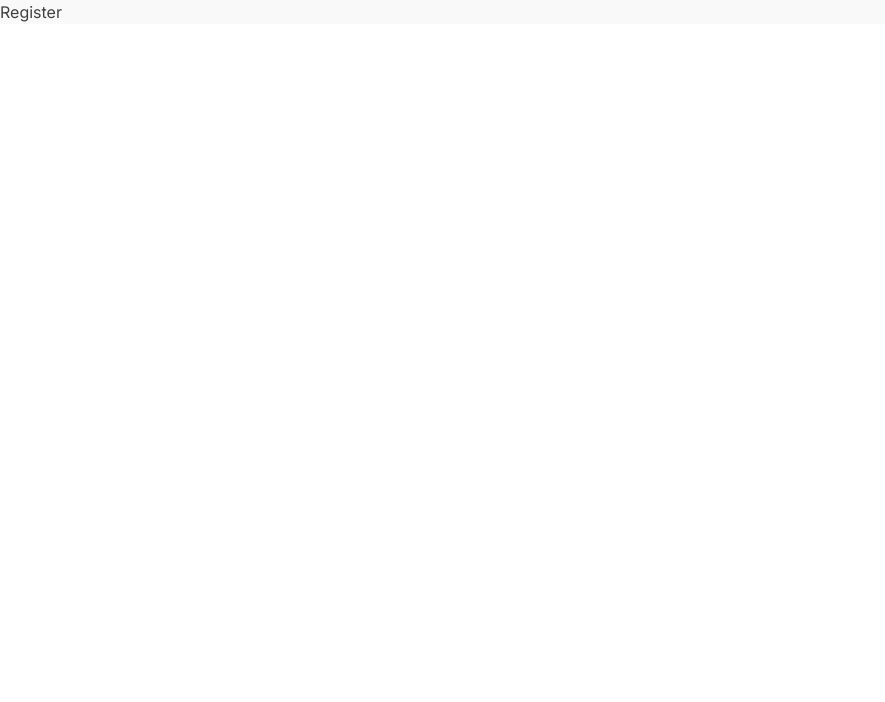
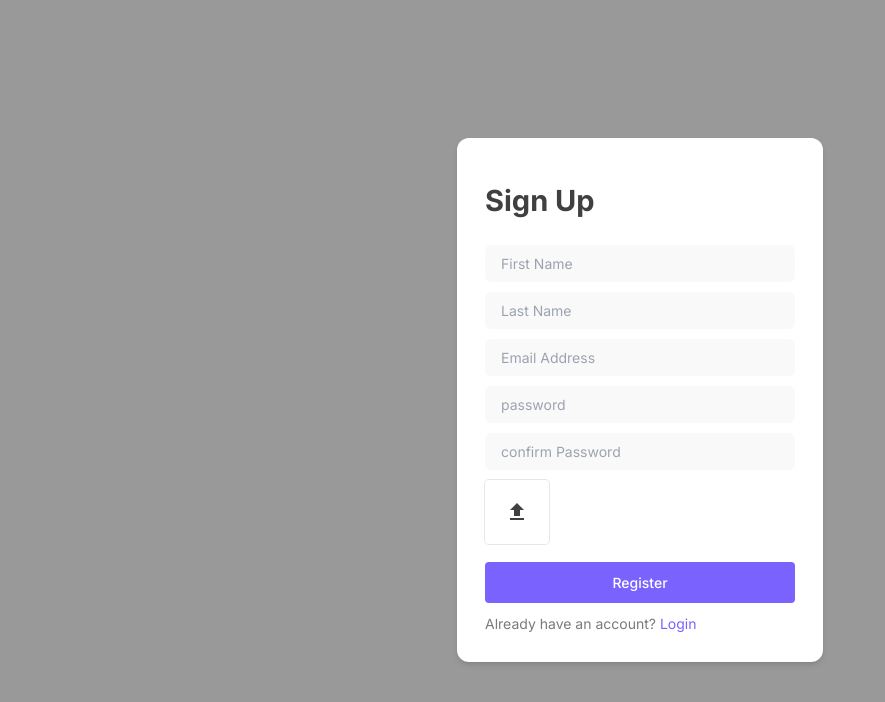
Before and after one commit to LATIFI-Aya/Doorway-Dreams, a React (Vite) app in the folder client/: page /register in a window 1280 px wide. Shown: the top 702 px of the page, without its empty margins (0-885 px from the left). Built offline with nearby package versions, Linux system fonts and the light colour scheme.

Commit message:
complet Register section

```diff
--- a/client/src/pages/Register.jsx
+++ b/client/src/pages/Register.jsx
@@ -1,9 +1,55 @@
-import React from 'react'
+import React, { useState } from 'react';
+import { Link } from 'react-router-dom';
+import { MdUpload } from 'react-icons/md'
 
 const Register = () => {
+  const [ formData, setFormData ] = useState({
+    firstName: "",
+    lastName: "",
+    email: "",
+    password: "",
+    confirmPassword: "",
+    profileImage: null,
+  });
+
+  const handleChange = (e) => {
+    const { name, value, files } = e.target;
+    setFormData({
+      ...formData,
+      [name]: value,
+      [name]: name === "profileImage" ? files[0] : value,
+    });
+  };
+
+  console.log(formData);
   return (
-    <div>Register</div>
-  )
-}
+    <div className='absolute h-full w-full bg-black/40 z-50 flexCenter '>
+      <div>
+        <form action="" className='flex flex-col gap-y-2.5 bg-white w-[366px] p-7 rounded-xl shadow-md text-[14px]'>
+            <h3 className='h3 my-4'>Sign Up</h3>
+          <input onChange={handleChange} value={formData.firstName} type="text" name='firstName' placeholder='First Name' required className='bg-primary border-none p-2 pl-4 rounded-md outline-none' />
+          <input onChange={handleChange} value={formData.lastName} type="text" name='lastName' placeholder='Last Name' required className='bg-primary border-none p-2 pl-4 rounded-md outline-none' />
+          <input onChange={handleChange} value={formData.email} type="email" name='email' placeholder='Email Address' required className='bg-primary border-none p-2 pl-4 rounded-md outline-none' />
+          <input onChange={handleChange} value={formData.password} type="password" name='password' placeholder='password' required className='bg-primary border-none p-2 pl-4 rounded-md outline-none' />
+          <input onChange={handleChange} value={formData.confirmPassword} type="text" name='confirmPassword' placeholder='confirm Password' required className='bg-primary border-none p-2 pl-4 rounded-md outline-none' />
+          <input onChange={handleChange} type="file" id='image' name='profileImage'  accept='image/*' hidden required />
+          <label htmlFor="image">
+            <div className='flexCenter ring-1 ring-slate-900/10 p-1 h-16 w-16 rounded'>
+            {formData.profileImage ? (
+              <img src={URL.createObjectURL(formData.profileImage)} alt="profileImg" className='p-1 h-16 object-contain aspect-square' />
+            ) : (
+              <MdUpload className="text-tertiary text-2xl" />
+            )}
+            </div>
+          </label>
+          <button type="submit" className='btn-secondary rounded mt-2'> Register </button>
+          <div className='text-gray-30'> Already have an account?
+            <Link to={'/login'} className='text-secondary cursor-pointer' > Login </Link>
+          </div>
+        </form>
+      </div>
+    </div>
+  );
+};
 
-export default Register
+export default Register;
```
